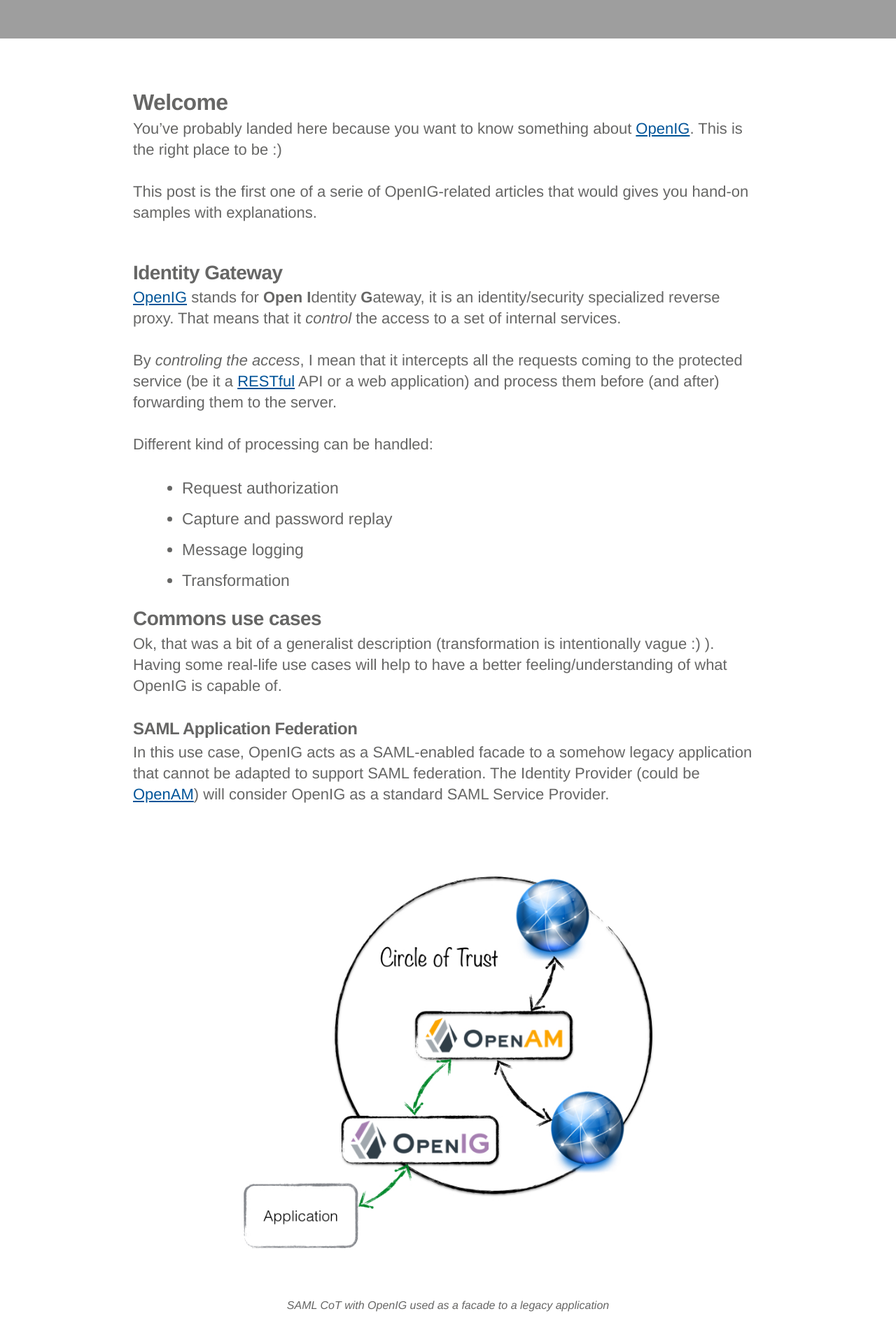
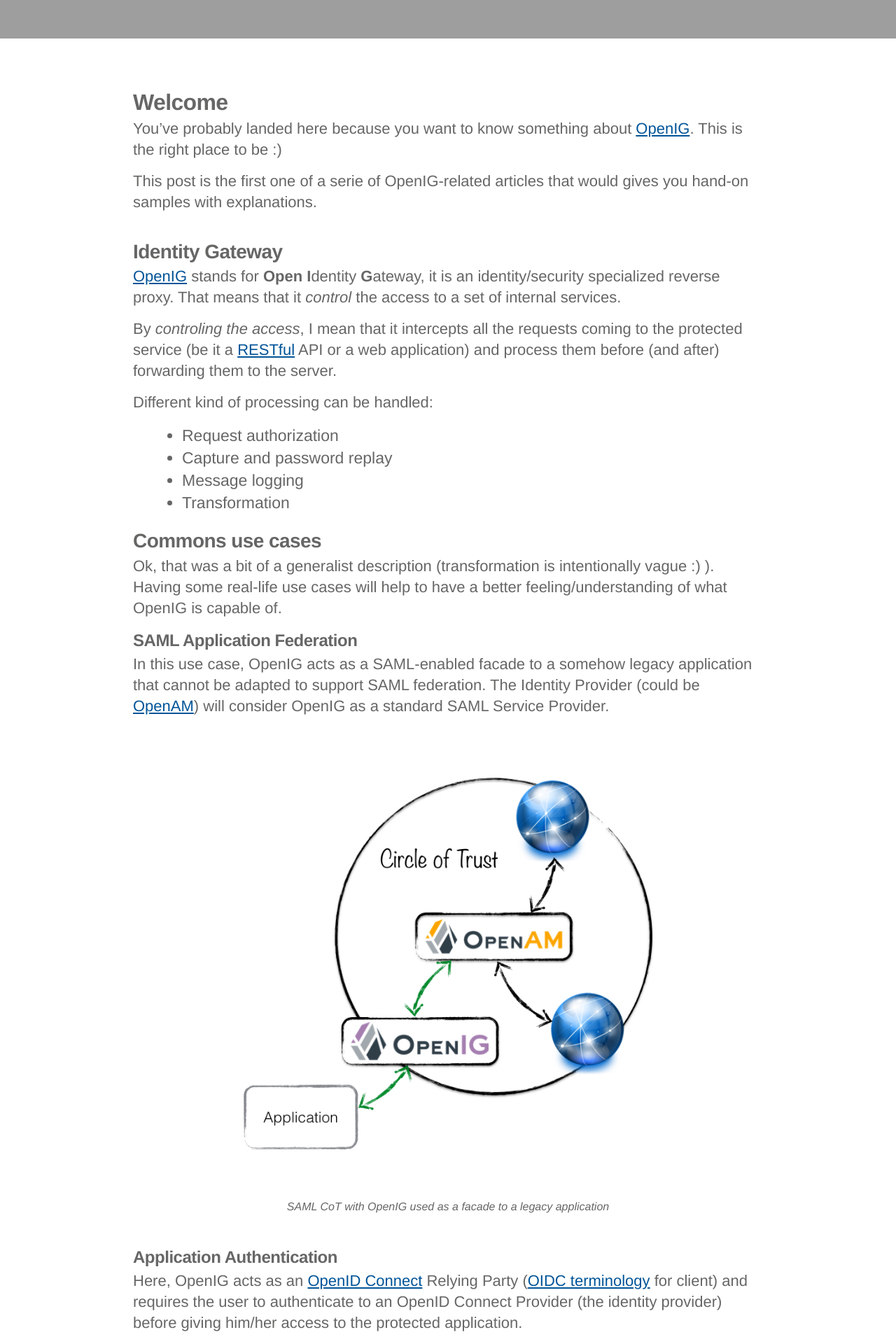
Before and after one commit to sauthieg/sauthieg.github.io, a Jekyll site: the page built from _posts/2014-09-26-openig-introduction-part-1.markdown, in a window 1280 px wide. Shown: the part 845-2765 px from the top of the page at 70% size. Built offline with Jekyll 4.4.1, drawn with Linux system fonts in a browser that asks for light colours; nearby versions of some CDN libraries; some web fonts are replaced; Markdown is read by kramdown in place of the engine named in the settings; comment, search, counter and statistics services are not loaded; grey boxes are pictures that could not be loaded.

Commit message:
Adjust style to remove extra spaces

```diff
--- a/css/main.sass
+++ b/css/main.sass
@@ -439,7 +439,7 @@ a
       font-size: 22px
       line-height: 30px
       margin: 0
-      padding-bottom: 30px
+      padding-bottom: 15px
       color: #666665
       -webkit-hyphens: auto
       -moz-hyphens: auto
@@ -490,7 +490,7 @@ a
         font-size: 23px
         line-height: 30px
         margin-left: 30px
-        margin-bottom: 12px
+        //margin-bottom: 12px
         padding-top: 2px
         p
           padding: 0 0 golden-ratio(1rem,  1)
```
